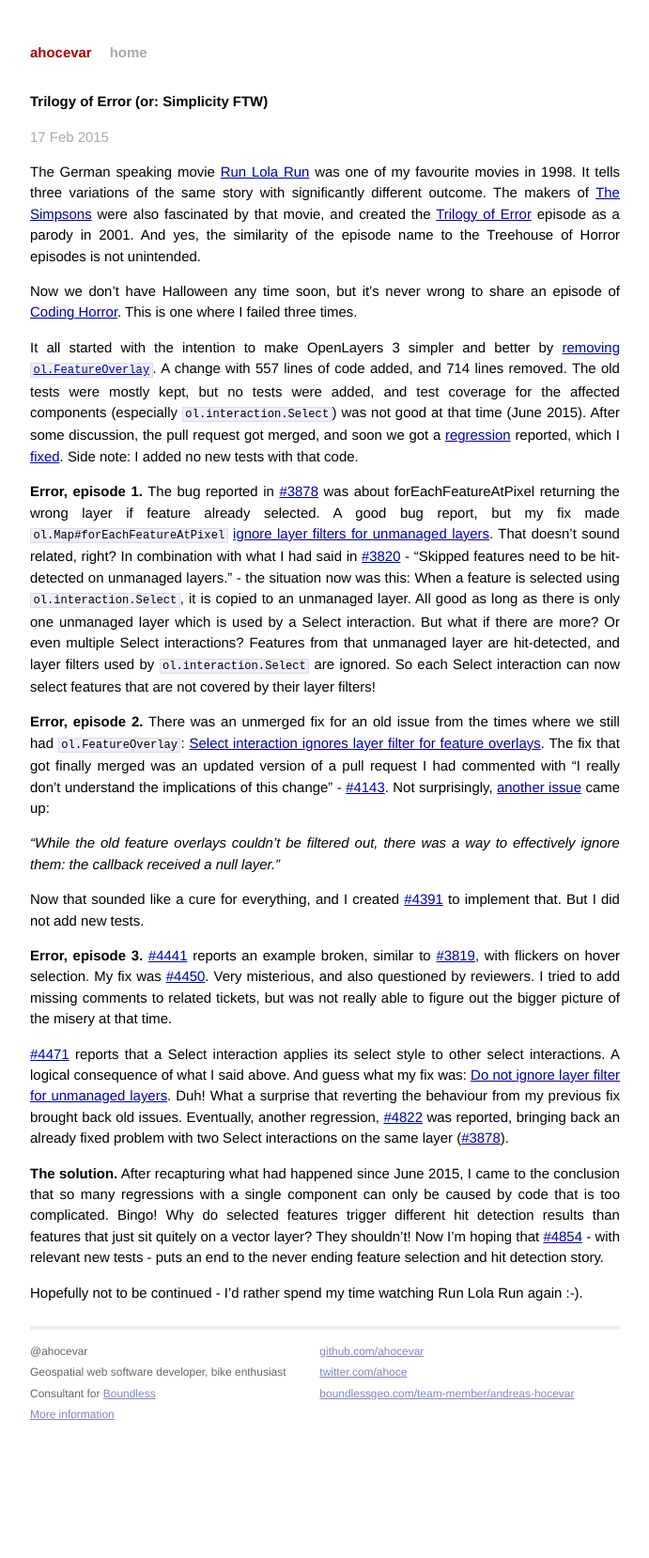
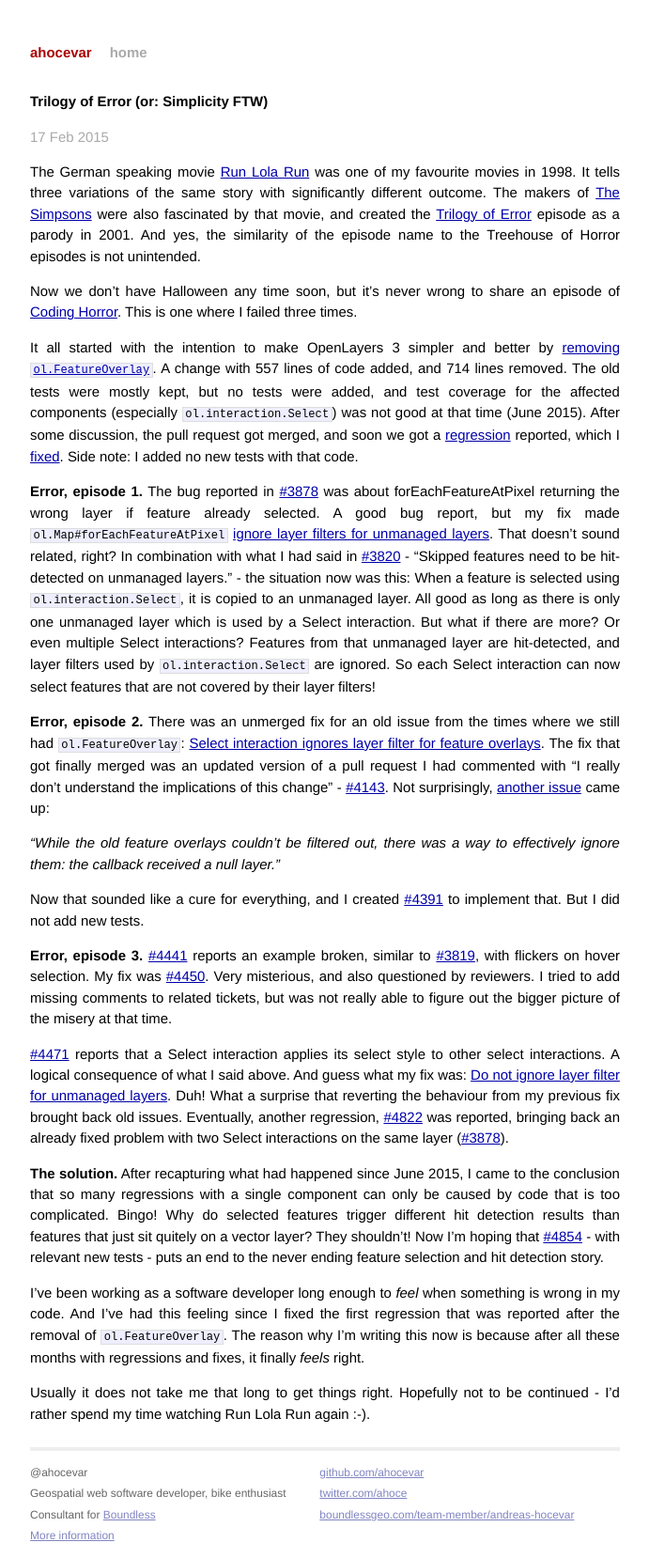
Before and after one commit to ahocevar/ahocevar.github.io, a Jekyll site: the page built from _posts/2015-02-17-trilogy-of-error.markdown, in a window 1280 px wide. Shown: the whole page at 94% size, without its empty margins (294-985 px from the left). Built offline with Jekyll 4.4.1, drawn with Linux system fonts in a browser that asks for light colours; before the commit the page ends 1529 px from its top, so only the background shows below that.

Commit message:
Better conclusion

```diff
--- a/_posts/2015-02-17-trilogy-of-error.markdown
+++ b/_posts/2015-02-17-trilogy-of-error.markdown
@@ -25,4 +25,6 @@ Now that sounded like a cure for everything, and I created [#4391](https://githu
 
 **The solution.** After recapturing what had happened since June 2015, I came to the conclusion that so many regressions with a single component can only be caused by code that is too complicated. Bingo! Why do selected features trigger different hit detection results than features that just sit quitely on a vector layer? They shouldn't! Now I'm hoping that [#4854](https://github.com/openlayers/ol3/pull/4854) - with relevant new tests - puts an end to the never ending feature selection and hit detection story.
 
-Hopefully not to be continued - I'd rather spend my time watching Run Lola Run again :-).
+I've been working as a software developer long enough to *feel* when something is wrong in my code. And I've had this feeling since I fixed the first regression that was reported after the removal of `ol.FeatureOverlay`. The reason why I'm writing this now is because after all these months with regressions and fixes, it finally *feels* right.
+
+Usually it does not take me that long to get things right. Hopefully not to be continued - I'd rather spend my time watching Run Lola Run again :-).
```
